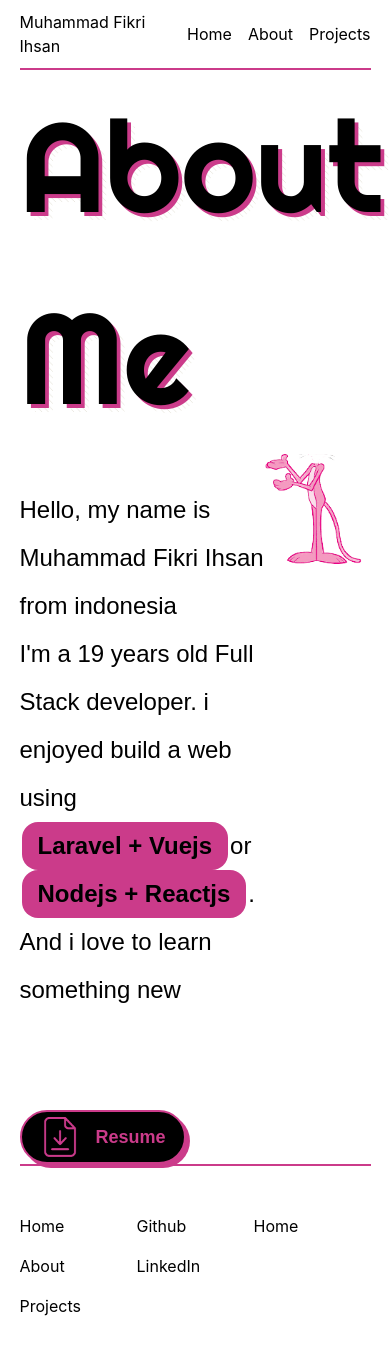
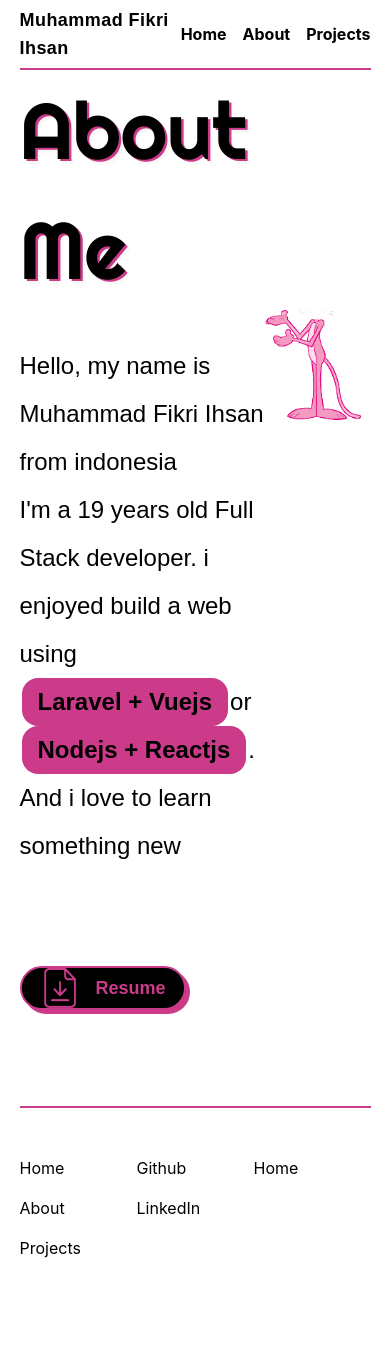
Before and after one commit to Fikriihsan03/react-ts-portofolio, a React (Create React App) app: page /about in a window 390 px wide. Shown: the top 1354 px of the page. After the commit the page ends 1306 px from the top, so only its background shows below. Built offline with nearby package versions, Linux system fonts and the light colour scheme.

Commit message:
style: improve styling and try to create phone view

```diff
--- a/src/components/Layout/Footer.tsx
+++ b/src/components/Layout/Footer.tsx
@@ -2,7 +2,7 @@ const Footer = () => {
     return (
         <div className="h-[200px] border-[#cb3b8a] border-t-2">
             <div className="flex mt-12">
-                <div className="flex flex-col gap-4 basis-1/3">
+                <div className="flex flex-col gap-4 basis-1/3 [&>p]:cursor-pointer">
                     <p>Home</p>
                     <p>About</p>
                     <p>Projects</p>
--- a/src/components/Layout/Navbar.tsx
+++ b/src/components/Layout/Navbar.tsx
@@ -3,9 +3,9 @@ import {Link} from "react-router-dom"
 const Navbar = () => {
   return (
     // <div className="fixed top-0 left-0 w-full">
-    <div className="flex justify-between items-center h-[70px] border-b-2 border-[#cb3b8a]">
-      <h1>Muhammad Fikri Ihsan</h1>
-      <ul className="flex gap-4">
+    <div className="flex justify-between items-center h-[70px] border-b-2 border-[#cb3b8a] font-bold">
+      <h1 className="poppins text-lg tracking-wide">Muhammad Fikri Ihsan</h1>
+      <ul className="flex gap-4 ">
         <Link to="/"><li>Home</li></Link>
         <Link to="/about"><li>About</li></Link>
         <Link to="/projects"><li>Projects</li></Link>
--- a/src/components/ProjectCard.tsx
+++ b/src/components/ProjectCard.tsx
@@ -14,8 +14,8 @@ const ProjectCard = ({ data }: IProjects): JSX.Element => {
     <div className="p-8 bg-white border-[#cb3b8a] border-2 pink-shadow cursor-default flex flex-col items-stretch min-h-[355px]">
       <h1 className="font-bold text-2xl mb-4">{data.title}</h1>
       <p className="poppins">{data.description}</p>
-      <div className="h-full flex">
-        <div className="gap-8 flex self-end mt-4">
+      <div className="md:h-full flex">
+        <div className="gap-8 flex self-end mt-4 md:h-auto h-[50px]">
           {data.sourceLink ? (
             <button className="hover:bg-black  flex justify-center items-center gap-4 text-xl pink-button">
               <a href={data.sourceLink} target="_blank" rel="noreferrer">
--- a/src/components/Title/Title.module.css
+++ b/src/components/Title/Title.module.css
@@ -43,3 +43,8 @@ html, body {
   0% {background-position: 0 0}
   0% {background-position: 100% -100%}
   }
+  @media only screen and (max-width:740px) {
+    .textHeader{
+      font-size: 5em;
+    }
+  }
--- a/src/index.css
+++ b/src/index.css
@@ -74,9 +74,10 @@ code {
   transform: translate(2px, 2px);
 }
 
-@media (min-width: 768px) {
+@media only screen and (max-width:740px) {
   .pink-button {
-    min-width: 120px;
-    padding: 0 25px;
+    /* min-width: 120px; */
+    /* padding: 0 25px; */
+    line-height: normal;
   }
 }
--- a/src/views/AboutView.tsx
+++ b/src/views/AboutView.tsx
@@ -23,7 +23,7 @@ const AboutView = () => {
             . And i love to learn something new
           </p>
           <a href={resume} download="fikri-ihsan-CV">
-            <button className="mt-[6rem] p-[10px]  flex justify-center items-center gap-4 text-xl pink-button">
+            <button className="my-[6rem] p-[10px]  flex justify-center items-center gap-4 text-xl pink-button">
               <img src={pdfLogo} width="40" height="10" alt="pdflogo" />
               Resume
             </button>
--- a/src/views/ProjectsView.tsx
+++ b/src/views/ProjectsView.tsx
@@ -7,7 +7,7 @@ const ProjectsView = () => {
   return (
     <div className="min-h-[85vh]">
       <Title text="Projects" />
-      <div className="grid grid-cols-3 gap-8 m-4 ">
+      <div className="grid grid-cols-1 md:grid-cols-3 gap-8 m-8 ">
         {projectsData.map((value, i) => {
           return <ProjectCard key={i} data={value} />;
         })}
```
